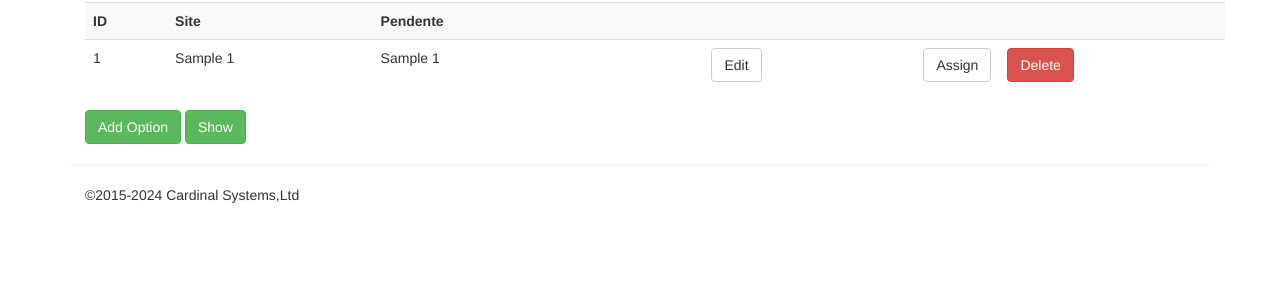
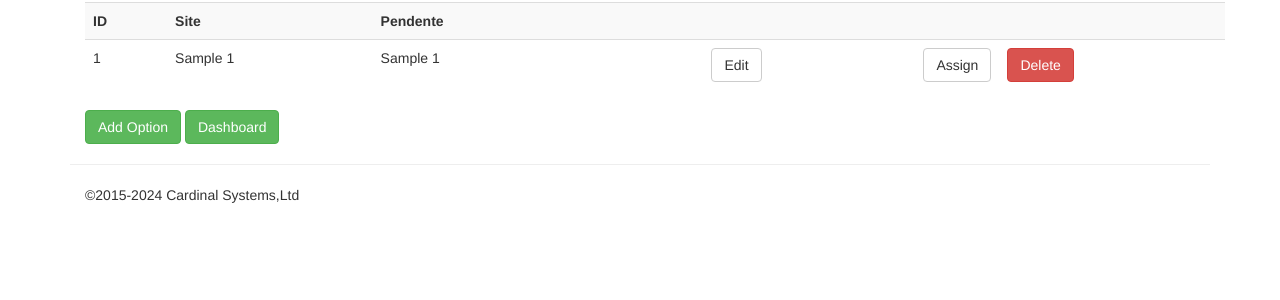
Before and after one commit to Temotteo/Insightsapp, a Flask app: page /perguntas/1 in a window 1280 px wide. Shown: the part 171-471 px from the top of the page. Run offline with Flask 3, Linux system fonts and the light colour scheme; the visitor is signed in with stand-in values (Sample User, id 1); a database or web service that is not in the repository returns one stand-in record (values such as "Sample title"); some libraries are stand-ins or nearby versions.

Commit message:
partial dashboard

```diff
--- a/templates/perguntas.html
+++ b/templates/perguntas.html
@@ -37,7 +37,7 @@
     {% endfor %}
   </table>
   <a class="btn btn-success" href="/addoption/{{pergunta_ref}}">Add Option</a>
-  <a class="btn btn-success" href="/dashboard2/{{pergunta_ref}}">Show</a>
+  <a class="btn btn-success" href="/dashboard2/{{pergunta_ref}}">Dashboard</a>
 
 
   <div class="modal" tabindex="-1">
```
